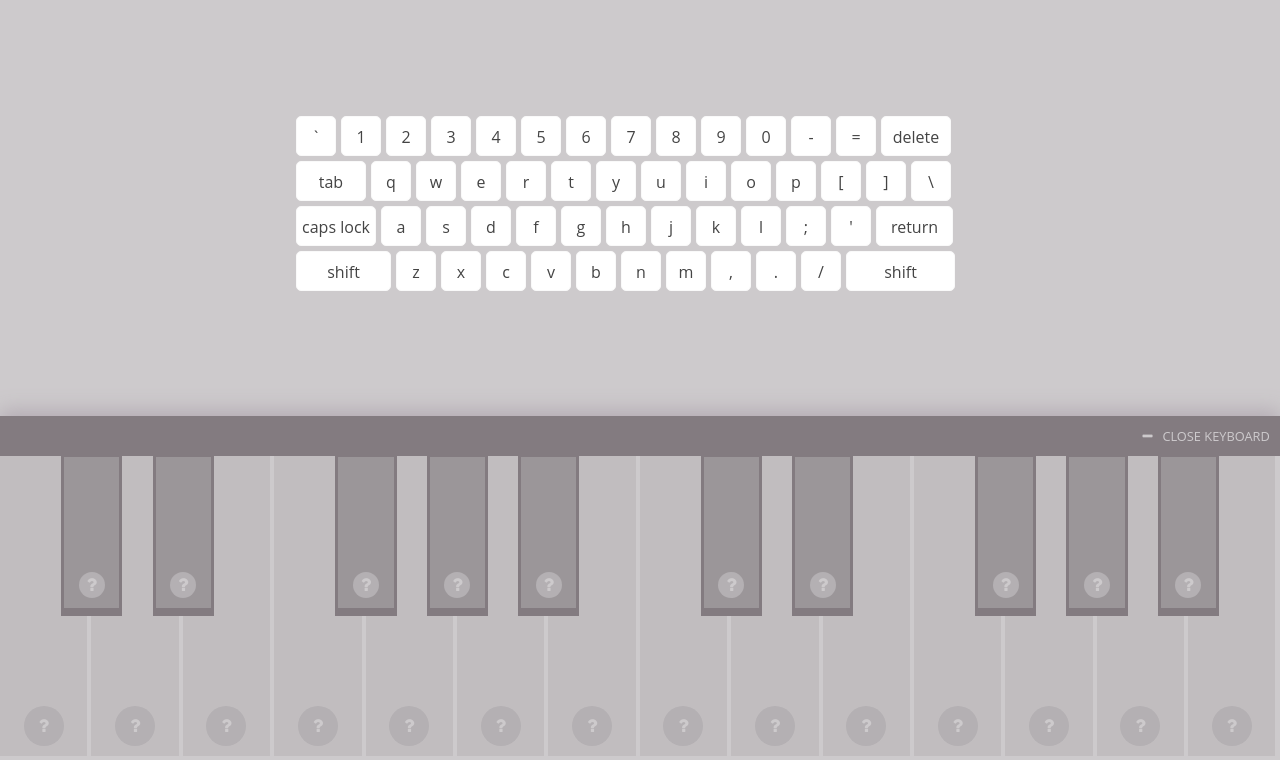
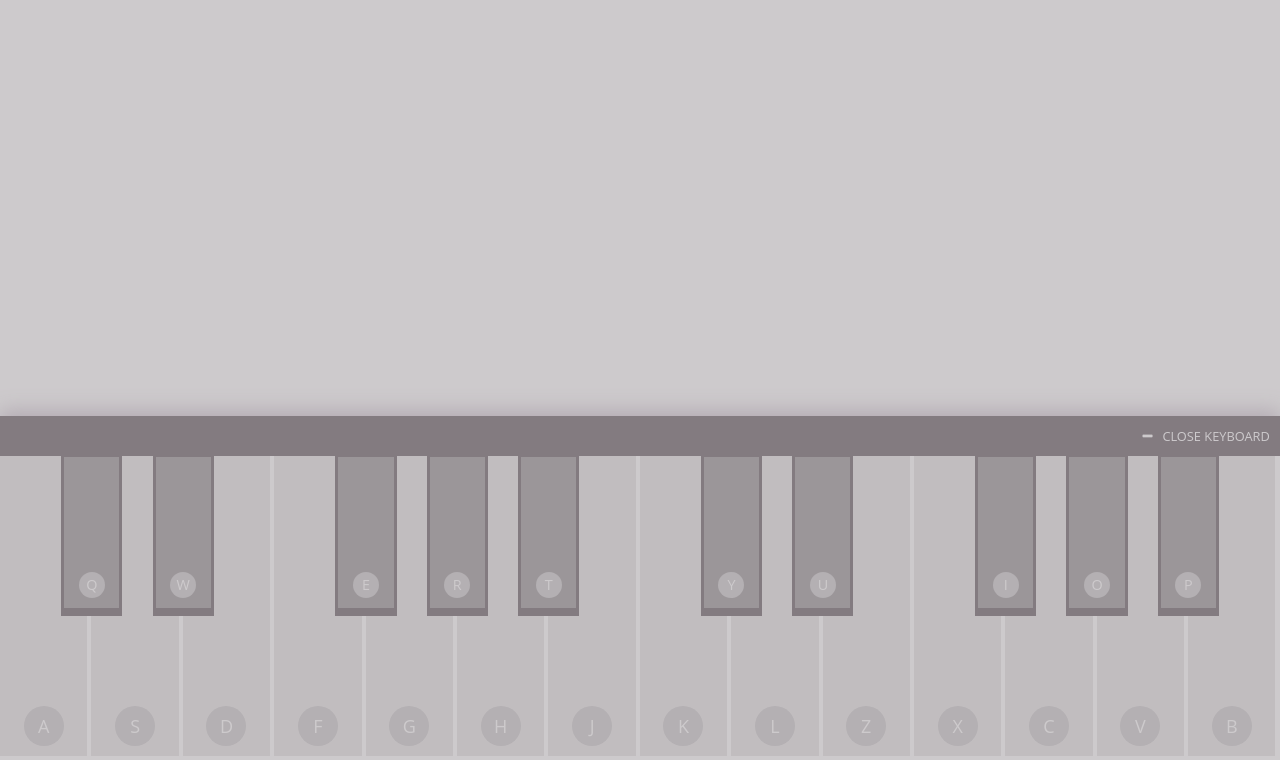
Before and after one commit to craig-harvie/midizone, a PHP site: template app/src/templates/home/home.html.twig in a window 1280 px wide. Shown: the part 40-800 px from the top of the page. Run offline with PHP 8.4, Linux system fonts and the light colour scheme; the template is opened without the code that fills it, so the values that code supplies are empty; style sheets or scripts are compiled from the project's sources; some libraries are stand-ins or nearby versions.

Commit message:
Add updates to key bindings on piano

```diff
--- a/app/src/templates/home/home.html.twig
+++ b/app/src/templates/home/home.html.twig
@@ -2,7 +2,7 @@
 
 {% block content %}
 
-<div id="container">
+{# <div id="container">
     <ul id="keyboard">
         <li class="symbol"><span class="off">`</span><span class="on">~</span></li>
         <li class="symbol"><span class="off">1</span><span class="on">!</span></li>
@@ -57,9 +57,10 @@
         <li class="symbol"><span class="off">.</span><span class="on">&gt;</span></li>
         <li class="symbol"><span class="off">/</span><span class="on">?</span></li>
         <li class="right-shift lastitem">shift</li>
-        {# <li class="space lastitem">&nbsp;</li> #}
     </ul>
-</div>
+</div> #}
+
+{% include 'piano/keychooser.html.twig' %}
 
 {% include 'piano/piano.html.twig' %}
 
--- /dev/null
+++ b/app/src/templates/piano/keychooser.html.twig
@@ -0,0 +1,16 @@
+<div class="modal modal--key">
+
+	<div class="modal--inner">
+
+		<p>Waiting for a keypress</p>
+
+		<div class="key-loader">
+			<span></span>
+			<img src="/a/svg/three-dots.svg" alt="Loading" />
+		</div>
+
+		<small>Press any alphanumeric keyboard key you would like to bind this piano key to</small>
+
+	</div>
+
+</div>
--- a/app/src/templates/piano/piano.html.twig
+++ b/app/src/templates/piano/piano.html.twig
@@ -12,150 +12,174 @@
 	</div>
 	<ul class="piano">
 		<li class="key">
-			<span class="white-key" data-key="20" data-note="1C">
+			<span class="white-key j-key a" data-key="20" data-note="1C">
 				<a class="key--load j-key-load" href="">
-					<i class="fa fa-question" aria-hidden="true"></i>
+					{# <i class="fa fa-question" aria-hidden="true"></i> #}
+					<i>a</i>
 				</a>
 			</span>
-			<span class="black-key" data-key="81" data-note="1Cs">
+			<span class="black-key j-key q" data-key="81" data-note="1Cs">
 				<a class="key--load j-key-load" href="">
-					<i class="fa fa-question" aria-hidden="true"></i>
+					{# <i class="fa fa-question" aria-hidden="true"></i> #}
+					<i>q</i>
 				</a>
 			</span>
 		</li>
 		<li class="key">
-			<span class="white-key" data-key="65" data-note="1D">
+			<span class="white-key j-key s" data-key="65" data-note="1D">
 				<a class="key--load j-key-load" href="">
-					<i class="fa fa-question" aria-hidden="true"></i>
+					{# <i class="fa fa-question" aria-hidden="true"></i> #}
+					<i>s</i>
 				</a>
 			</span>
-			<span class="black-key" data-key="87" data-note="1Ds">
+			<span class="black-key j-key w" data-key="87" data-note="1Ds">
 				<a class="key--load j-key-load" href="">
-					<i class="fa fa-question" aria-hidden="true"></i>
+					{# <i class="fa fa-question" aria-hidden="true"></i> #}
+					<i>w</i>
 				</a>
 			</span>
 		</li>
 		<li class="key">
-			<span class="white-key" data-key="83" data-note="1E">
+			<span class="white-key j-key d" data-key="83" data-note="1E">
 				<a class="key--load j-key-load" href="">
-					<i class="fa fa-question"></i>
+					{# <i class="fa fa-question"></i> #}
+					<i>d</i>
 				</a>
 			</span>
 		</li>
 		<li class="key">
-			<span class="white-key" data-key="68" data-note="1F">
+			<span class="white-key j-key f" data-key="68" data-note="1F">
 				<a class="key--load j-key-load" href="">
-					<i class="fa fa-question" aria-hidden="true"></i>
+					{# <i class="fa fa-question" aria-hidden="true"></i> #}
+					<i>f</i>
 				</a>
 			</span>
-			<span class="black-key" data-key="82" data-note="1Fs">
+			<span class="black-key j-key e" data-key="82" data-note="1Fs">
 				<a class="key--load j-key-load" href="">
-					<i class="fa fa-question" aria-hidden="true"></i>
+					{# <i class="fa fa-question" aria-hidden="true"></i> #}
+					<i>e</i>
 				</a>
 			</span>
 		</li>
 		<li class="key">
-			<span class="white-key" data-key="70" data-note="1G">
+			<span class="white-key j-key g" data-key="70" data-note="1G">
 				<a class="key--load j-key-load" href="">
-					<i class="fa fa-question" aria-hidden="true"></i>
+					{# <i class="fa fa-question" aria-hidden="true"></i> #}
+					<i>g</i>
 				</a>
 			</span>
-			<span class="black-key" data-key="84" data-note="1Gs">
+			<span class="black-key j-key r" data-key="84" data-note="1Gs">
 				<a class="key--load j-key-load" href="">
-					<i class="fa fa-question" aria-hidden="true"></i>
+					{# <i class="fa fa-question" aria-hidden="true"></i> #}
+					<i>r</i>
 				</a>
 			</span>
 		</li>
 		<li class="key">
-			<span class="white-key" data-key="71" data-note="2A">
+			<span class="white-key j-key h" data-key="71" data-note="2A">
 				<a class="key--load j-key-load" href="">
-					<i class="fa fa-question" aria-hidden="true"></i>
+					{# <i class="fa fa-question" aria-hidden="true"></i> #}
+					<i>h</i>
 				</a>
 			</span>
-			<span class="black-key" data-key="89" data-note="2As">
+			<span class="black-key j-key t" data-key="89" data-note="2As">
 				<a class="key--load j-key-load" href="">
-					<i class="fa fa-question" aria-hidden="true"></i>
+					{# <i class="fa fa-question" aria-hidden="true"></i> #}
+					<i>t</i>
 				</a>
 			</span>
 		</li>
 		<li class="key">
-			<span class="white-key" data-key="72" data-note="2B">
+			<span class="white-key j-key j" data-key="72" data-note="2B">
 				<a class="key--load j-key-load" href="">
-					<i class="fa fa-question" aria-hidden="true"></i>
+					{# <i class="fa fa-question" aria-hidden="true"></i> #}
+					<i>j</i>
 				</a>
 			</span>
 		</li>
 		<li class="key">
-			<span class="white-key" data-key="74" data-note="2C">
+			<span class="white-key j-key k" data-key="74" data-note="2C">
 				<a class="key--load j-key-load" href="">
-					<i class="fa fa-question" aria-hidden="true"></i>
+					{# <i class="fa fa-question" aria-hidden="true"></i> #}
+					<i>k</i>
 				</a>
 			</span>
-			<span class="black-key" data-key="73" data-note="2Cs">
+			<span class="black-key j-key y" data-key="73" data-note="2Cs">
 				<a class="key--load j-key-load" href="">
-					<i class="fa fa-question" aria-hidden="true"></i>
+					{# <i class="fa fa-question" aria-hidden="true"></i> #}
+					<i>y</i>
 				</a>
 			</span>
 		</li>
 		<li class="key">
-			<span class="white-key" data-key="75" data-note="2D">
+			<span class="white-key j-key l" data-key="75" data-note="2D">
 				<a class="key--load j-key-load" href="">
-					<i class="fa fa-question" aria-hidden="true"></i>
+					{# <i class="fa fa-question" aria-hidden="true"></i> #}
+					<i>l</i>
 				</a>
 			</span>
-			<span class="black-key" data-key="79" data-note="2Ds">
+			<span class="black-key j-key u" data-key="79" data-note="2Ds">
 				<a class="key--load j-key-load" href="">
-					<i class="fa fa-question" aria-hidden="true"></i>
+					{# <i class="fa fa-question" aria-hidden="true"></i> #}
+					<i>u</i>
 				</a>
 			</span>
 		</li>
 		<li class="key">
-			<span class="white-key" data-key="76" data-note="2E">
+			<span class="white-key j-key z" data-key="76" data-note="2E">
 				<a class="key--load j-key-load" href="">
-					<i class="fa fa-question" aria-hidden="true"></i>
+					{# <i class="fa fa-question" aria-hidden="true"></i> #}
+					<i>z</i>
 				</a>
 			</span>
 		</li>
 		<li class="key">
-			<span class="white-key" data-key="186" data-note="2F">
+			<span class="white-key j-key x" data-key="186" data-note="2F">
 				<a class="key--load j-key-load" href="">
-					<i class="fa fa-question" aria-hidden="true"></i>
+					{# <i class="fa fa-question" aria-hidden="true"></i> #}
+					<i>x</i>
 				</a>
 			</span>
-			<span class="black-key" data-key="219" data-note="2Fs">
+			<span class="black-key j-key i" data-key="219" data-note="2Fs">
 				<a class="key--load j-key-load" href="">
-					<i class="fa fa-question" aria-hidden="true"></i>
+					{# <i class="fa fa-question" aria-hidden="true"></i> #}
+					<i>i</i>
 				</a>
 			</span>
 		</li>
 		<li class="key">
-			<span class="white-key" data-key="222" data-note="2G">
+			<span class="white-key j-key c" data-key="222" data-note="2G">
 				<a class="key--load j-key-load" href="">
-					<i class="fa fa-question" aria-hidden="true"></i>
+					{# <i class="fa fa-question" aria-hidden="true"></i> #}
+					<i>c</i>
 				</a>
 			</span>
-			<span class="black-key" data-key="221" data-note="2Gs">
+			<span class="black-key j-key o" data-key="221" data-note="2Gs">
 				<a class="key--load j-key-load" href="">
-					<i class="fa fa-question" aria-hidden="true"></i>
+					{# <i class="fa fa-question" aria-hidden="true"></i> #}
+					<i>o</i>
 				</a>
 			</span>
 		</li>
 		<li class="key">
-			<span class="white-key" data-key="220" data-note="3A">
+			<span class="white-key j-key v" data-key="220" data-note="3A">
 				<a class="key--load j-key-load" href="">
-					<i class="fa fa-question" aria-hidden="true"></i>
+					{# <i class="fa fa-question" aria-hidden="true"></i> #}
+					<i>v</i>
 				</a>
 			</span>
-			<span class="black-key" data-key="13" data-note="3As">
+			<span class="black-key j-key p" data-key="13" data-note="3As">
 				<a class="key--load j-key-load" href="">
-					<i class="fa fa-question" aria-hidden="true"></i>
+					{# <i class="fa fa-question" aria-hidden="true"></i> #}
+					<i>p</i>
 				</a>
 			</span>
 		</li>
 		<li class="key">
-			<span class="white-key" data-key="37" data-note="3B">
+			<span class="white-key j-key b" data-key="37" data-note="3B">
 				<a class="key--load j-key-load" href="">
-					<i class="fa fa-question" aria-hidden="true"></i>
+					{# <i class="fa fa-question" aria-hidden="true"></i> #}
+					<i>b</i>
 				</a>
 			</span>
 		</li>
--- a/assets/scss/main.scss
+++ b/assets/scss/main.scss
@@ -5,6 +5,7 @@
 				'partials/reset',
 				'partials/font',
 				'partials/header',
+				'partials/modal',
 				'partials/piano',
 				'partials/main'
 ;
--- a/assets/scss/partials/_piano.scss
+++ b/assets/scss/partials/_piano.scss
@@ -81,10 +81,10 @@
 		height: 100%;
 		line-height: 40px;
 		text-align: center;
+		text-transform: uppercase;
     }
 }
 
-.key:active .black-key,
 .key.active .black-key {
 	top: -5px;
 }
@@ -95,7 +95,6 @@
 	height: 300px;
 }
 
-.key .white-key:active,
 .key .white-key.active {
 	background: darken( $pastel-grey, 8% );
 	position: relative;
@@ -123,11 +122,11 @@
 
 		i {
 			line-height: 26px;
+			font-size: 0.8em;
 		}
 	}
 }
 
-.key .black-key:active,
 .key .black-key.active {
 	border-bottom-width: 3px;
 	top: 0;
@@ -157,74 +156,3 @@
 		display: none;
 	}
 }
-
-#container {
-margin: 100px auto;
-width: 688px;
-}
-#write {
-margin: 0 0 5px;
-padding: 5px;
-width: 671px;
-height: 200px;
-font: 1em/1.5 Verdana, Sans-Serif;
-background: #fff;
-border: 1px solid #f9f9f9;
--moz-border-radius: 5px;
--webkit-border-radius: 5px;
-}
-#keyboard {
-margin: 0;
-padding: 0;
-list-style: none;
-}
-    #keyboard li {
-    float: left;
-    margin: 0 5px 5px 0;
-    width: 40px;
-    height: 40px;
-    line-height: 40px;
-    text-align: center;
-    background: #fff;
-    border: 1px solid #f9f9f9;
-    -moz-border-radius: 5px;
-    -webkit-border-radius: 5px;
-    }
-        .capslock, .tab, .left-shift {
-        clear: left;
-        }
-            #keyboard .tab, #keyboard .delete {
-            width: 70px;
-            }
-            #keyboard .capslock {
-            width: 80px;
-            }
-            #keyboard .return {
-            width: 77px;
-            }
-            #keyboard .left-shift {
-            width: 95px;
-            }
-            #keyboard .right-shift {
-            width: 109px;
-            }
-        .lastitem {
-        margin-right: 0;
-        }
-        .uppercase {
-        text-transform: uppercase;
-        }
-        #keyboard .space {
-        clear: left;
-        width: 681px;
-        }
-        .on {
-        display: none;
-        }
-        #keyboard li:hover {
-        position: relative;
-        top: 1px;
-        left: 1px;
-        border-color: #e5e5e5;
-        cursor: pointer;
-        }
--- a/package.json
+++ b/package.json
@@ -25,6 +25,7 @@
     "jasmine": "^2.4.1",
     "jquery": "^2.2.0",
     "json-loader": "^0.5.4",
+    "keycode": "^2.1.7",
     "webpack": "^1.12.13"
   }
 }
```
Also changed, not shown: assets/js/modules/audio/AudioManager.js (+7 -6 lines), assets/js/modules/global/delay.js (added, +7 -0 lines), assets/js/modules/piano/Piano.js (+61 -1 lines), assets/scss/partials/_modal.scss (added, +63 -0 lines), gulpfile.js (+7 -2 lines), assets/svg/three-dots.svg (added).
